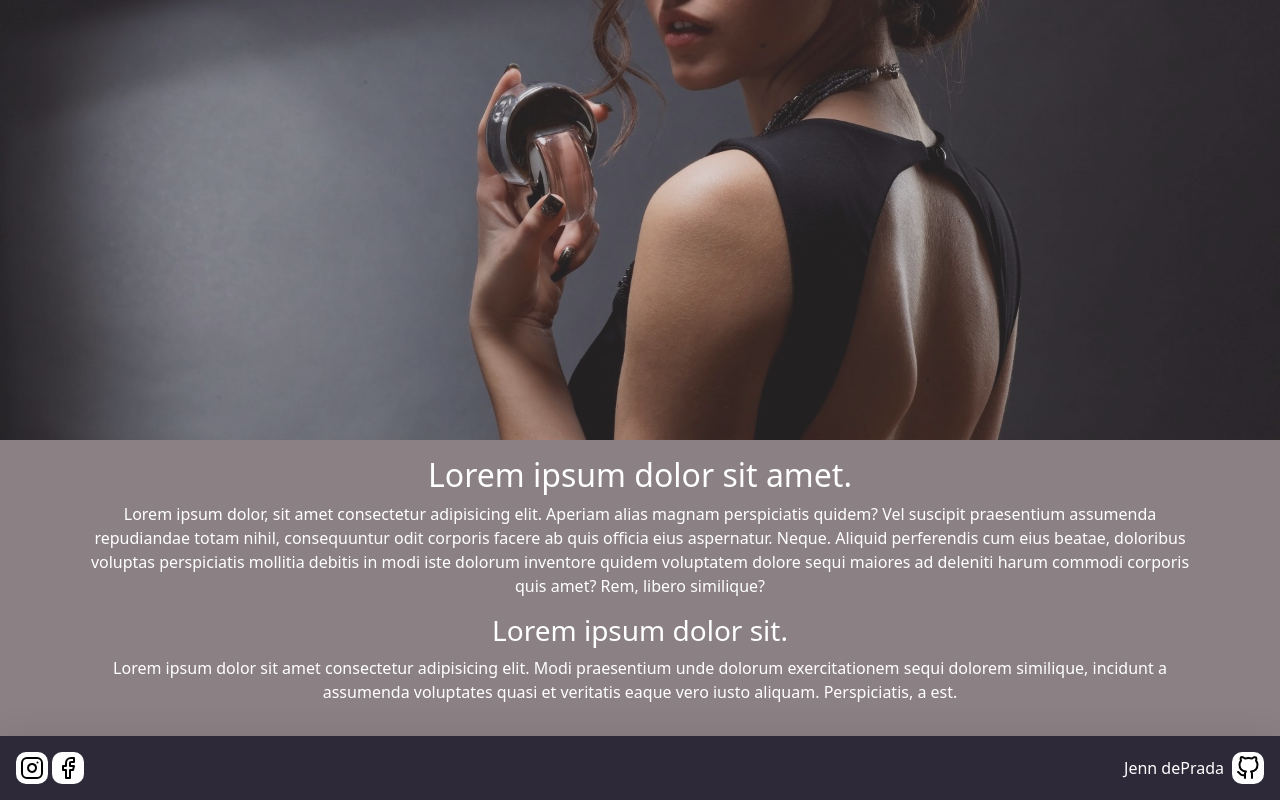
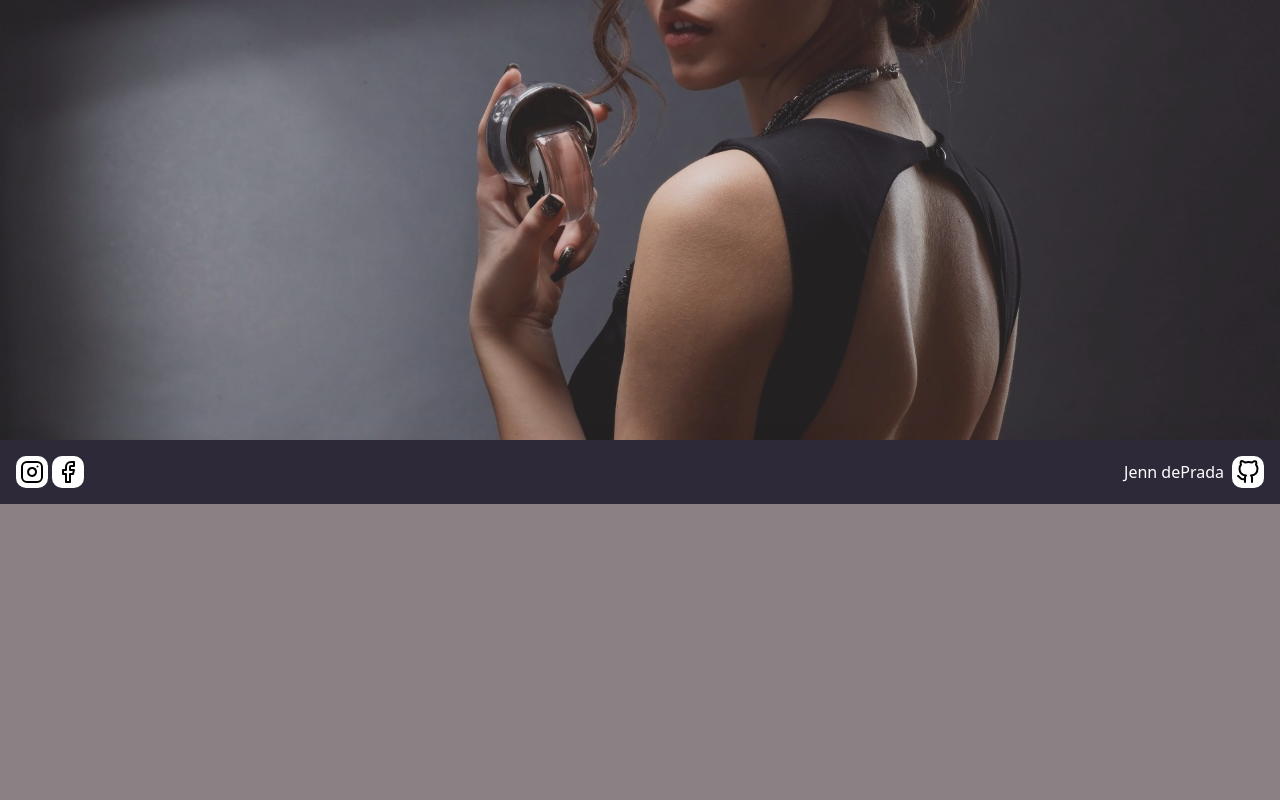
Before and after one commit to jenndeprada/catalog_of_products, a website: page index.html in a window 1280 px wide. Shown: the part 304-1104 px from the top of the page. After the commit the page ends 808 px from the top, so only its background shows below. Drawn offline with nearby package versions, Linux system fonts and the light colour scheme.

Commit message:
deleting text, refactor and cleanup

```diff
--- a/index.html
+++ b/index.html
@@ -57,14 +57,6 @@
         <img src="img/img.jpg" class="img-fluid opacity-75 imagen__pro-altura" alt="mujer con perfume">
       </div>
 
-      <div class="container py-3 text-center text-white">
-        <h2>Lorem ipsum dolor sit amet.</h2>
-        <p>Lorem ipsum dolor, sit amet consectetur adipisicing elit. Aperiam alias magnam perspiciatis quidem? Vel suscipit praesentium assumenda repudiandae totam nihil, consequuntur odit corporis facere ab quis officia eius aspernatur. Neque.
-        Aliquid perferendis cum eius beatae, doloribus voluptas perspiciatis mollitia debitis in modi iste dolorum inventore quidem voluptatem dolore sequi maiores ad deleniti harum commodi corporis quis amet? Rem, libero similique?</p>
-        <h3>Lorem ipsum dolor sit.</h3>
-        <p>Lorem ipsum dolor sit amet consectetur adipisicing elit. Modi praesentium unde dolorum exercitationem sequi dolorem similique, incidunt a assumenda voluptates quasi et veritatis eaque vero iusto aliquam. Perspiciatis, a est.</p>
-      </div>
-
     </main>
 
 
@@ -75,8 +67,8 @@
           <img src="img/facebook.svg" class="img-fluid footer__iconos-redondeo" alt="logo facebook">
         </div>
         <div class="d-flex align-items-center">
-           <span class="px-2 text-white">Jenn dePrada</span>
-          <img src="img/github.svg" alt="logo github footer" class="img-fluid footer__iconos-redondeo">
+            <span class="px-2 text-white">Jenn dePrada</span>
+            <img src="img/github.svg" alt="logo github footer" class="img-fluid footer__iconos-redondeo">
         </div>
       </div>
     </footer>
```
